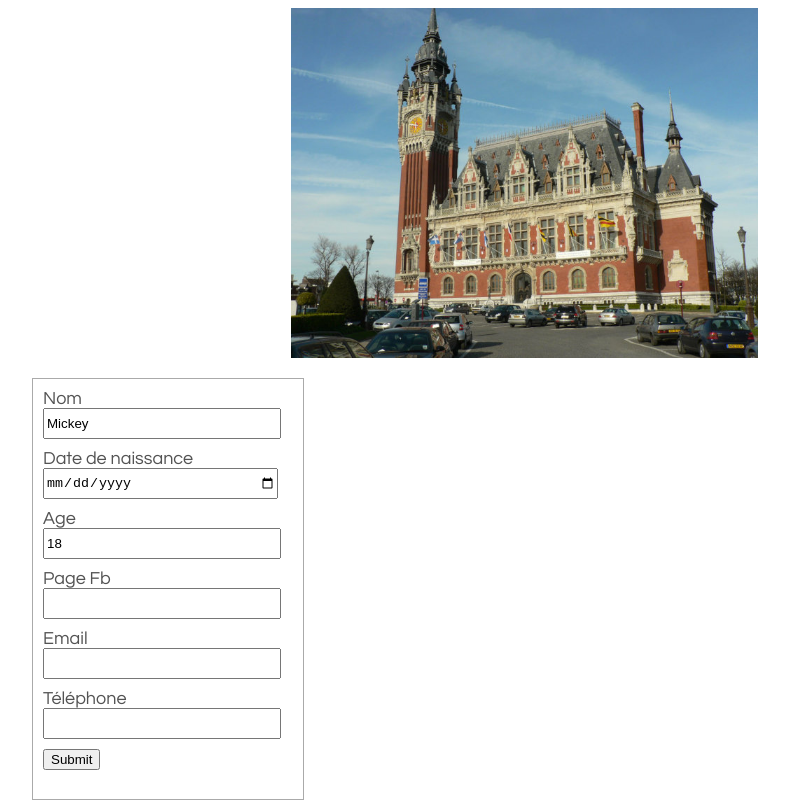
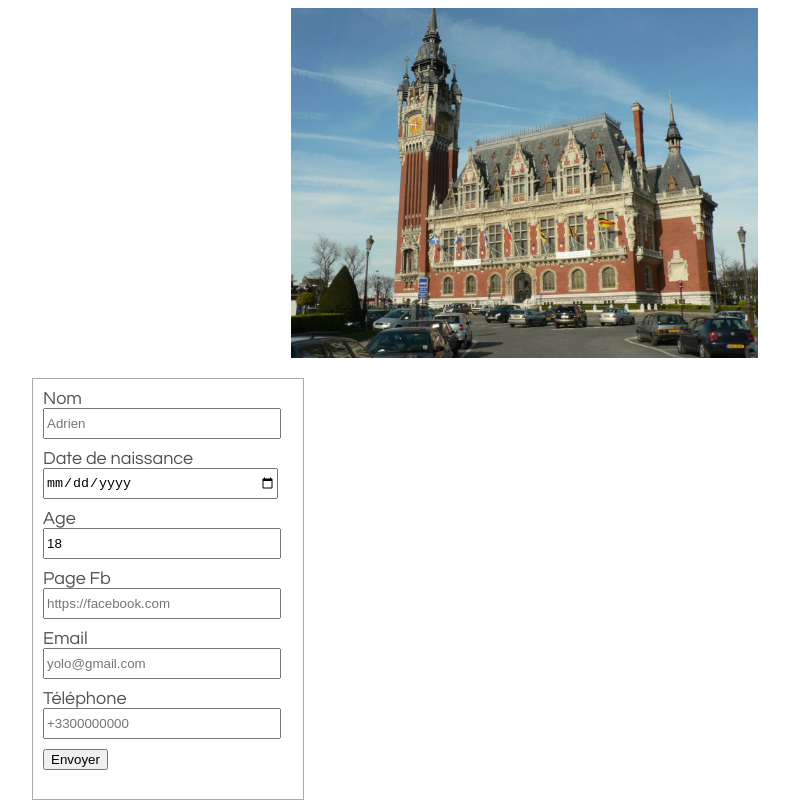
Before and after one commit to credeobas/appli, a plain HTML site: page index.html in a window 1280 px wide. Shown: the part 368-1168 px from the top of the page, without its empty margins (116-905 px from the left). Drawn offline with Linux system fonts and the light colour scheme.

Commit message:
correction erreurs

```diff
--- a/index.html
+++ b/index.html
@@ -2,9 +2,9 @@
 <html lang="en" dir="ltr">
   <head>
     <meta charset="utf-8">
-    <title></title>
+    <title>Appli mobile</title>
     <link rel="stylesheet" href="style.css">
-    <link rel="apple-touch-icon">
+    <link rel="shortcut icon" href="favicon.ico" type="image/x-icon">
     <meta name="viewport" content="width=device-width, initial-scale=1">
     </head>
   <body>
@@ -20,24 +20,22 @@
     </div>
   <div class="bgimg"></div>
 
-  <tr>
     <form>
       <label>Nom</label>
-      <input class="choix" type="text" name="nom" value="Mickey">
+      <input class="choix" type="text" placeholder="Adrien">
       <label>Date de naissance</label>
-      <input class="choix" type="date" name="date" value="Mouse">
+      <input class="choix" type="date" placeholder="12/2/2019">
       <label>Age</label>
-      <input class="choix" type="number" name="age" value="18">
+      <input class="choix" type="number" value="18">
       <label>Page Fb</label>
-      <input class="choix" type="url" name="age">
+      <input class="choix" type="url" placeholder="https://facebook.com">
       <label>Email</label>
-      <input class="choix" type="email" name="age">
+      <input class="choix" type="email" placeholder="yolo@gmail.com">
       <label>Téléphone</label>
-      <input class="choix" type="tel" name="age">
+      <input class="choix" type="tel" placeholder="+3300000000">
 
-      <input type="submit" value="Submit">
+      <input type="submit" value="Envoyer">
     </form>
-  </tr>
   </div>
   </body>
 </html>
```
Also changed, not shown: favicon.ico (added).
